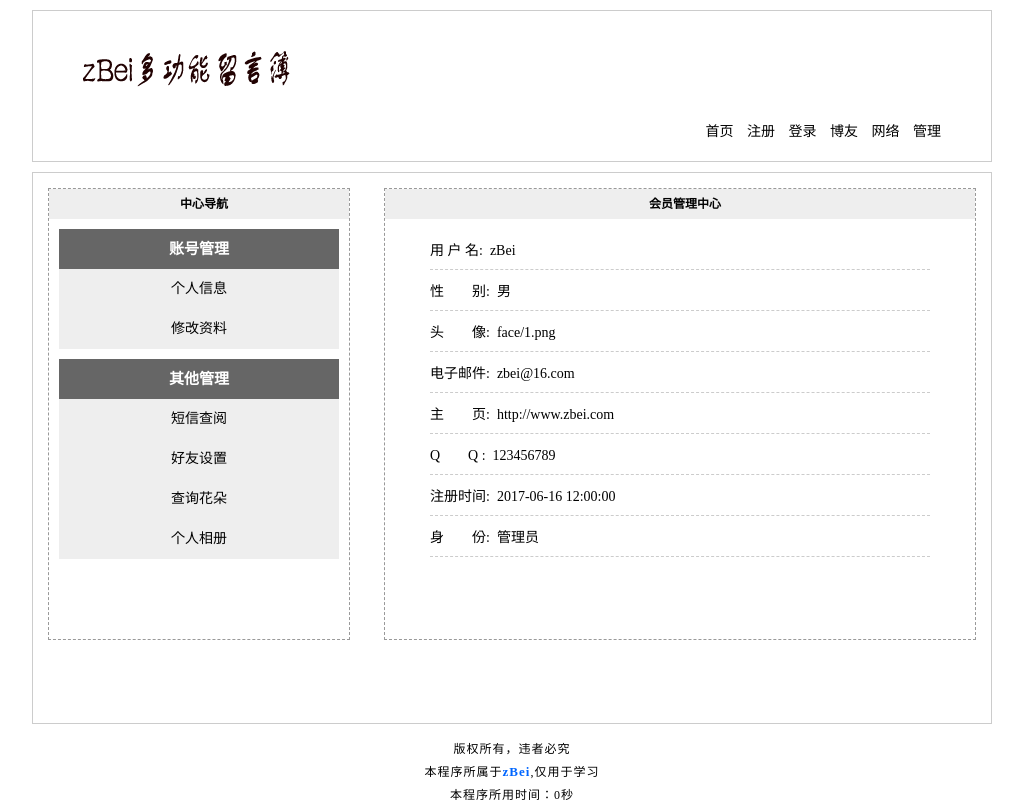
After one commit to xxBei/Guestbook, a PHP site: page /member.php in a window 1280 px wide. The commit adds this page. Shown: the whole page, without its empty margins (128-1151 px from the left). Run offline with PHP 8.4, Linux system fonts and the light colour scheme.

Commit message:
新增个人中心模块

```diff
--- a/includes/global.func.php
+++ b/includes/global.func.php
@@ -186,7 +186,11 @@ function _login_state(){
     }
 }
 
-
+/**
+ * _page_main() 分页主函数
+ * @param $_sql SQL语句
+ * @param $_size 显示多少条数据
+ */
 function _page_main($_sql,$_size){
     global $_page,$_pagesize,$_pagenum,$_num,$_pageabsolute;
     @$_page = $_GET['page'];
--- /dev/null
+++ b/includes/member.inc.php
@@ -0,0 +1,24 @@
+<?php
+/**
+ * 文件用途：导航栏
+ * ==============================================
+ * @date: 2017/6/16 15:15
+ * @author: zbei
+ * @version:
+ */
+?>
+<div id="member_sidebar">
+    <h2>中心导航</h2>
+    <dl>
+        <dt>账号管理</dt>
+        <dd><a href="#">个人信息</a></dd>
+        <dd><a href="#">修改资料</a></dd>
+    </dl>
+    <dl>
+        <dt>其他管理</dt>
+        <dd><a href="#">短信查阅</a></dd>
+        <dd><a href="#">好友设置</a></dd>
+        <dd><a href="#">查询花朵</a></dd>
+        <dd><a href="#">个人相册</a></dd>
+    </dl>
+</div>
--- /dev/null
+++ b/member.php
@@ -0,0 +1,42 @@
+<?php
+/**
+ * 文件用途：个人中心
+ * ==============================================
+ * @date: 2017/6/16 14:29
+ * @author: zbei
+ * @version:
+ */
+//定义一个常量，防止恶意调用
+define('ROOT', true);
+define('SCRIPT', 'member');
+require dirname(__FILE__).'/includes/common.inc.php';
+?>
+<!doctype html>
+<html lang="en">
+<head>
+    <meta charset="UTF-8" />
+    <?php require ROOT_PATH.'includes/title.inc.php';?>
+    <title>留言簿--个人中心</title>
+</head>
+<body>
+<?php require ROOT_PATH.'includes/header.inc.php'?>
+    <div id="member">
+        <!--引入导航栏-->
+        <?php include ROOT_PATH."includes/member.inc.php";?>
+        <div id="member_main">
+            <h2>会员管理中心</h2>
+            <dl>
+                <dd>用 户 名:&nbsp;&nbsp;zBei</dd>
+                <dd>性　　别:&nbsp;&nbsp;男</dd>
+                <dd>头　　像:&nbsp;&nbsp;face/1.png</dd>
+                <dd>电子邮件:&nbsp;&nbsp;zbei@16.com</dd>
+                <dd>主　　页:&nbsp;&nbsp;http://www.zbei.com</dd>
+                <dd>Q　　Q :&nbsp;&nbsp;123456789</dd>
+                <dd>注册时间:&nbsp;&nbsp;2017-06-16 12:00:00</dd>
+                <dd>身　　份:&nbsp;&nbsp;管理员</dd>
+            </dl>
+        </div>
+    </div>
+<?php require ROOT_PATH.'includes/footer.inc.php';?>
+</body>
+</html>
--- /dev/null
+++ b/styles/1/member.css
@@ -0,0 +1,65 @@
+@CHARSET "UTF-8";
+#member{
+    width: auto;
+    height: 550px;
+    border: 1px solid #ccc;
+    font-size:12px;
+}
+#member h2{
+    height: 30px;
+    line-height: 30px;
+    text-align: center;
+}
+#member #member_sidebar{
+    width: 300px;
+    height: 450px;
+    margin: 15px;
+    border: 1px dashed #999;
+    float: left;
+}
+#member #member_sidebar dl{
+    width: 280px;
+    margin: 10px auto;
+}
+#member #member_sidebar dl dt{
+    height: 40px;
+    line-height: 40px;
+    text-align: center;
+    font-size: 15px;
+    color: #fff;
+    font-weight: bold;
+    background: #666;
+}
+#member #member_sidebar dl dd{
+    height: 40px;
+    line-height: 40px;
+    text-align: center;
+    font-size: 14px;
+    color: #000;
+
+    background: #eee;
+}
+#member #member_sidebar dl dd a{
+    display: block;
+    color: #000;
+    text-decoration: none;
+}
+#member #member_sidebar dl dd a:hover{
+    background: #ccc;
+}
+#member #member_main{
+    width: 590px;
+    height: 450px;
+    margin: 15px;
+    border: 1px dashed #999;
+    float: right;
+}
+#member #member_main dl{
+    width: 500px;
+    margin: 10px auto;
+}
+#member #member_main dd{
+    font-size: 14px;
+    padding: 10px 0;
+    border-bottom: 1px dashed #ccc;
+}
```
Also changed, not shown: blog.php (+1 -7 lines).
